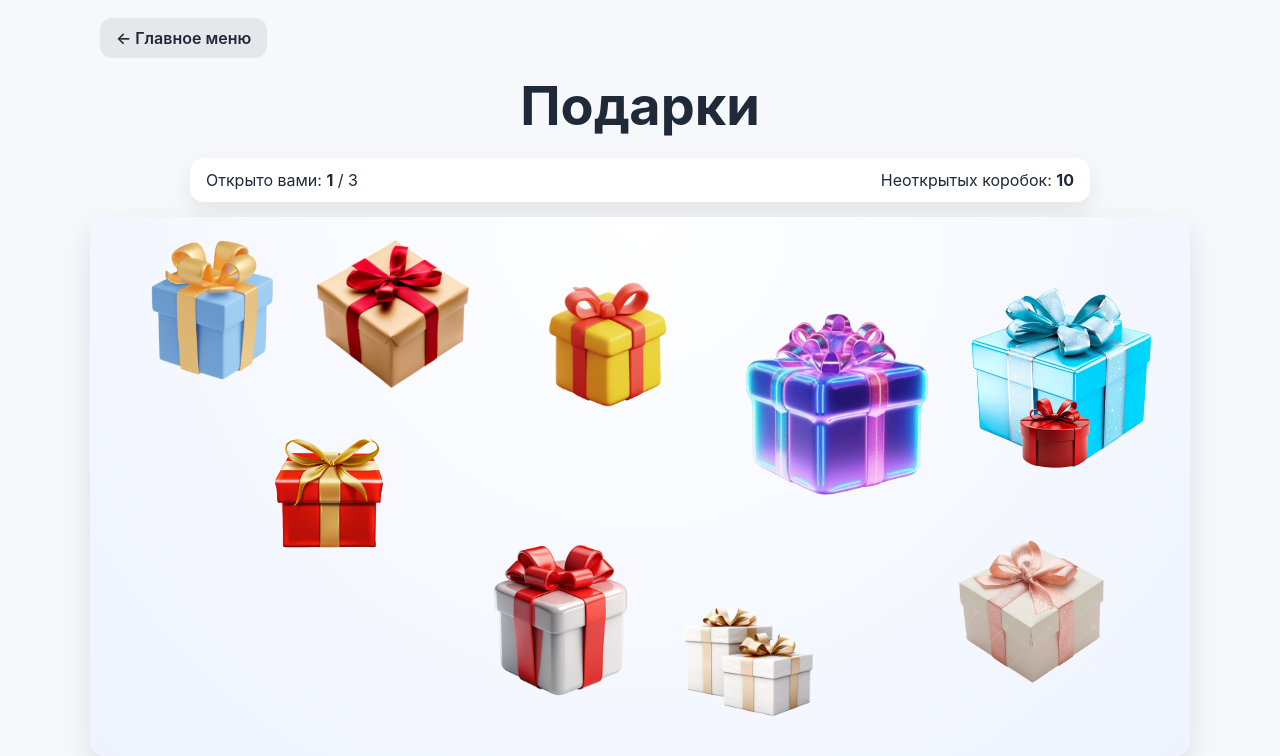
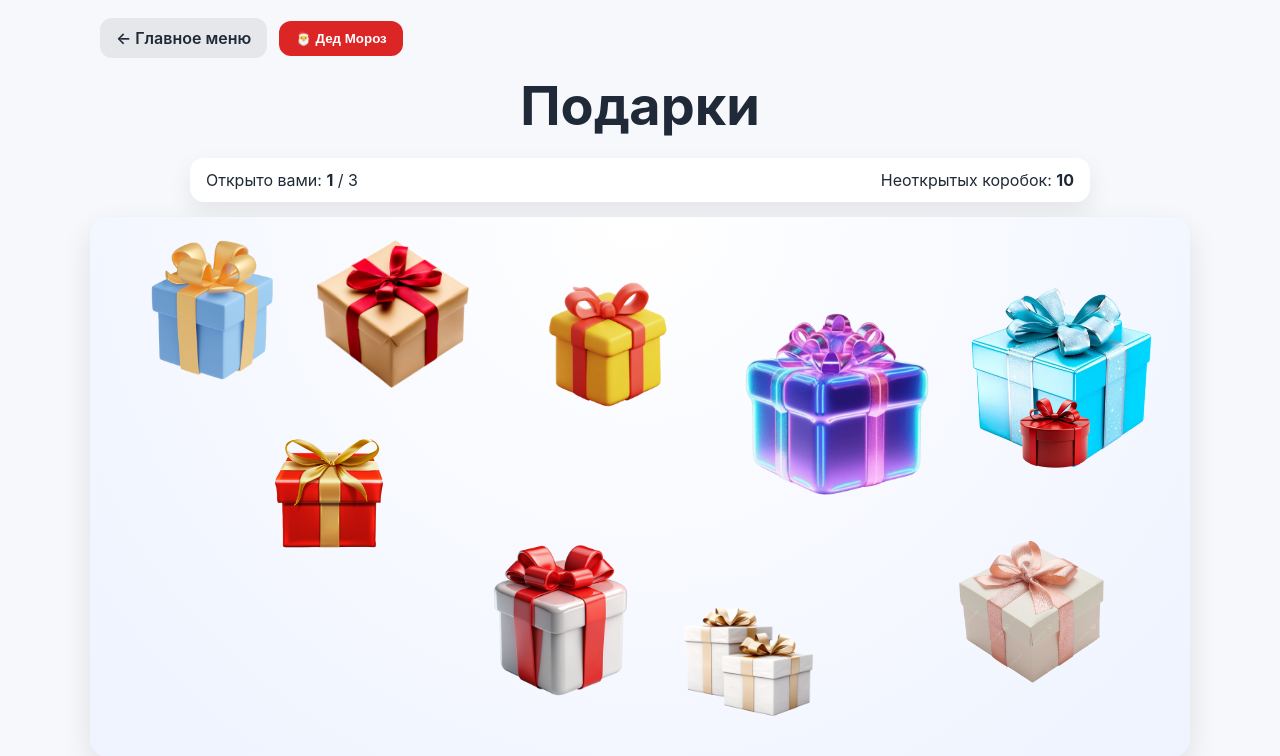
Before and after one commit to slu9/web-back-labs, a Flask app: page /lab9/ in a window 1280 px wide. Shown: the top 756 px of the page. Run offline with Flask 3, Linux system fonts and the light colour scheme; the visitor is signed in with stand-in values (Sample User, id 1).

Commit message:
Дополнительное задание

```diff
--- a/lab9.py
+++ b/lab9.py
@@ -1,9 +1,11 @@
 import random
 from flask import Blueprint, render_template, request, jsonify, session, url_for
+from flask_login import current_user, login_required
 
 lab9 = Blueprint('lab9', __name__)
 OPENED_BOXES = set()
 BOX_POSITIONS = {}
+AUTH_ONLY_BOXES = {7, 8, 9}
 BOXES = [f"gift{i}.png" for i in range(1, 11)]
 
 GIFTS = [
@@ -18,12 +20,6 @@ GIFTS = [
     {"msg": "Новых возможностей!", "gift": "book.png"},
     {"msg": "Пусть всё плохое останется в прошлом!", "gift": "star.png"},
 ]
-
-def rects_intersect(a, b):
-    return not (
-        a["x2"] <= b["x1"] or a["x1"] >= b["x2"] or
-        a["y2"] <= b["y1"] or a["y1"] >= b["y2"]
-    )
 
 def rects_intersect(a, b, pad=10):
     return not (
@@ -102,6 +98,14 @@ def open_box():
             "remaining": 10 - len(OPENED_BOXES)
         }), 403
 
+    if box_id in AUTH_ONLY_BOXES and not current_user.is_authenticated:
+        return jsonify({
+            "ok": False,
+            "error": "Этот подарок доступен только авторизованным пользователям",
+            "opened_count": session.get('opened_count', 0),
+            "remaining": 10 - len(OPENED_BOXES)
+        }), 403
+
     OPENED_BOXES.add(box_id)
     session['opened_count'] = opened_count + 1
 
@@ -116,3 +120,10 @@ def open_box():
         "opened_count": session['opened_count'],
         "remaining": 10 - len(OPENED_BOXES)
     })
+
+@lab9.route('/lab9/reset', methods=['POST'])
+@login_required
+def reset_boxes():
+    OPENED_BOXES.clear()
+    session['opened_count'] = 0
+    return jsonify({"ok": True})
--- a/static/lab9/lab9.css
+++ b/static/lab9/lab9.css
@@ -116,3 +116,24 @@ button {
   font-weight: 600;
 }
 button:hover { opacity: .9; }
+
+.top-actions{
+  max-width: 1100px;
+  margin: 18px auto 0;
+  padding: 0 10px;
+  display: flex;
+  gap: 12px;
+  align-items: center;
+}
+
+.santa-btn{
+  background: #dc2626;
+  color: white;
+  border: none;
+  border-radius: 12px;
+  padding: 10px 16px;
+  font-weight: 700;
+  cursor: pointer;
+}
+
+.santa-btn:hover{ opacity: .9; }
--- a/templates/lab9/index.html
+++ b/templates/lab9/index.html
@@ -6,6 +6,10 @@
 
 <div class="top-actions">
   <a href="/" class="back-btn">← Главное меню</a>
+
+  {% if current_user.is_authenticated %}
+    <button type="button" id="resetBtn" class="santa-btn">🎅 Дед Мороз</button>
+  {% endif %}
 </div>
 
 <h1>Подарки</h1>
@@ -96,6 +100,16 @@ document.querySelectorAll('.box').forEach(box => {
     box.src = EMPTY_URL;
   });
 });
+const resetBtn = document.getElementById('resetBtn');
+if (resetBtn) {
+  resetBtn.addEventListener('click', async () => {
+    const res = await fetch('/lab9/reset', { method: 'POST' });
+    const data = await res.json();
+    if (data.ok) {
+      window.location.reload();
+    }
+  });
+}
 </script>
 
 {% endblock %}
```
